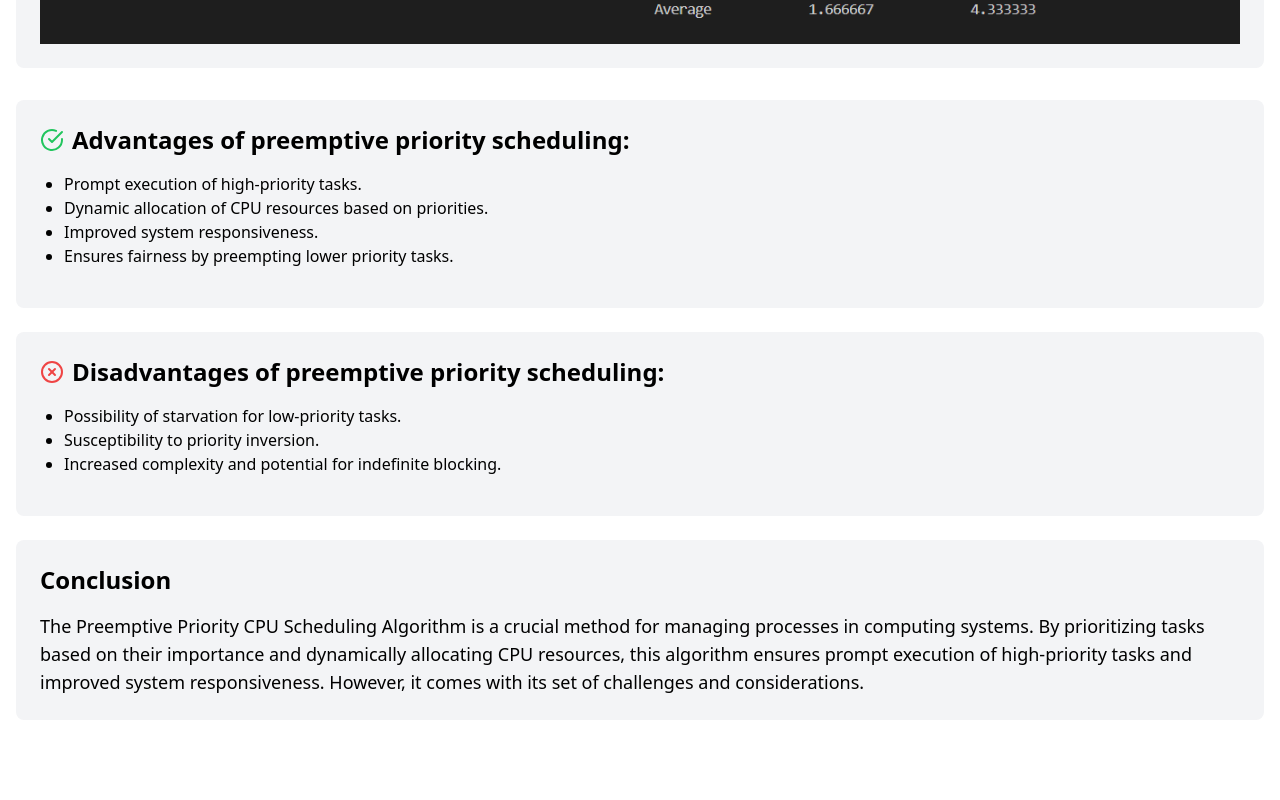
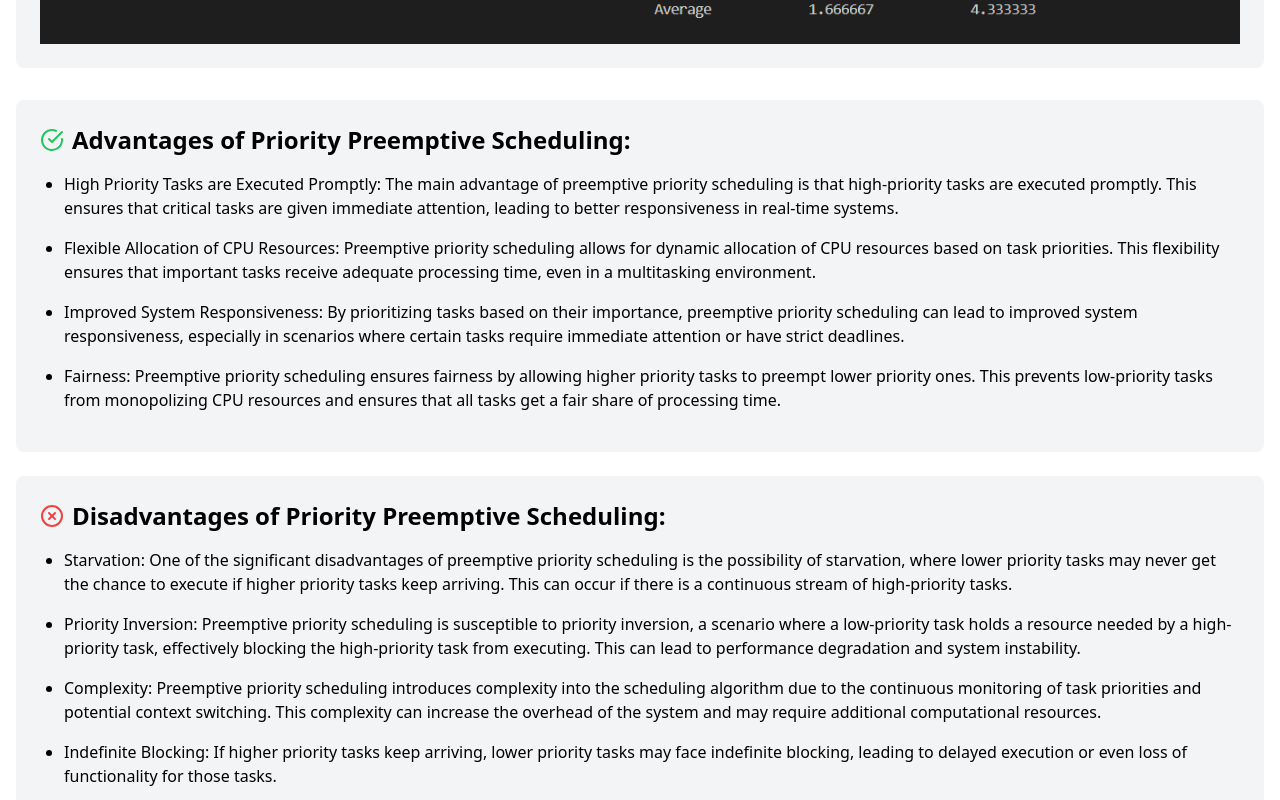
Before and after one commit to Pavan-2929/algorithms, a React (Vite) app: page / in a window 1280 px wide. Shown: the part 3300-4100 px from the top of the page. Before the commit the page ends 4052 px from the top, so only its background shows below. Built offline with nearby package versions, Linux system fonts and the light colour scheme.

Commit message:
fix algo1 page

```diff
--- a/src/pages/Algo1.jsx
+++ b/src/pages/Algo1.jsx
@@ -174,26 +174,70 @@ public class PreemptivePriorityScheduling {
       <div className="bg-gray-100 rounded-lg p-6 mb-6 transition-all duration-300 hover:bg-gray-200">
         <h2 className="text-2xl font-bold mb-4 flex items-center">
           <FiCheckCircle className="mr-2 text-green-500" /> Advantages of
-          preemptive priority scheduling:
+          Priority Preemptive Scheduling:
         </h2>
-        <ul className="list-disc pl-6 mb-4">
-          <li>Prompt execution of high-priority tasks.</li>
-          <li>Dynamic allocation of CPU resources based on priorities.</li>
-          <li>Improved system responsiveness.</li>
-          <li>Ensures fairness by preempting lower priority tasks.</li>
+        <ul className="list-disc pl-6 mb-4 flex flex-col gap-4">
+          <li>
+            High Priority Tasks are Executed Promptly: The main advantage of
+            preemptive priority scheduling is that high-priority tasks are
+            executed promptly. This ensures that critical tasks are given
+            immediate attention, leading to better responsiveness in real-time
+            systems.
+          </li>
+          <li>
+            Flexible Allocation of CPU Resources: Preemptive priority scheduling
+            allows for dynamic allocation of CPU resources based on task
+            priorities. This flexibility ensures that important tasks receive
+            adequate processing time, even in a multitasking environment.
+          </li>
+          <li>
+            Improved System Responsiveness: By prioritizing tasks based on their
+            importance, preemptive priority scheduling can lead to improved
+            system responsiveness, especially in scenarios where certain tasks
+            require immediate attention or have strict deadlines.
+          </li>
+          <li>
+            Fairness: Preemptive priority scheduling ensures fairness by
+            allowing higher priority tasks to preempt lower priority ones. This
+            prevents low-priority tasks from monopolizing CPU resources and
+            ensures that all tasks get a fair share of processing time.
+          </li>
         </ul>
       </div>
 
       {/* Disadvantages Section */}
       <div className="bg-gray-100 rounded-lg p-6 mb-6 transition-all duration-300 hover:bg-gray-200">
         <h2 className="text-2xl font-bold mb-4 flex items-center">
-          <FiXCircle className="mr-2 text-red-500" /> Disadvantages of
-          preemptive priority scheduling:
+          <FiXCircle className="mr-2 text-red-500" /> Disadvantages of Priority
+          Preemptive Scheduling:
         </h2>
-        <ul className="list-disc pl-6 mb-4">
-          <li>Possibility of starvation for low-priority tasks.</li>
-          <li>Susceptibility to priority inversion.</li>
-          <li>Increased complexity and potential for indefinite blocking.</li>
+        <ul className="list-disc pl-6 mb-4 flex flex-col gap-4">
+          <li>
+            Starvation: One of the significant disadvantages of preemptive
+            priority scheduling is the possibility of starvation, where lower
+            priority tasks may never get the chance to execute if higher
+            priority tasks keep arriving. This can occur if there is a
+            continuous stream of high-priority tasks.
+          </li>
+          <li>
+            Priority Inversion: Preemptive priority scheduling is susceptible to
+            priority inversion, a scenario where a low-priority task holds a
+            resource needed by a high-priority task, effectively blocking the
+            high-priority task from executing. This can lead to performance
+            degradation and system instability.
+          </li>
+          <li>
+            Complexity: Preemptive priority scheduling introduces complexity
+            into the scheduling algorithm due to the continuous monitoring of
+            task priorities and potential context switching. This complexity can
+            increase the overhead of the system and may require additional
+            computational resources.
+          </li>
+          <li>
+            Indefinite Blocking: If higher priority tasks keep arriving, lower
+            priority tasks may face indefinite blocking, leading to delayed
+            execution or even loss of functionality for those tasks.
+          </li>
         </ul>
       </div>
 
```
